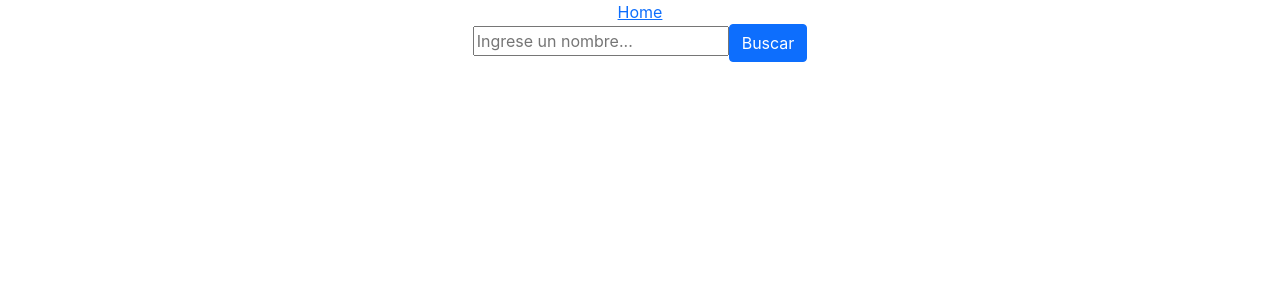
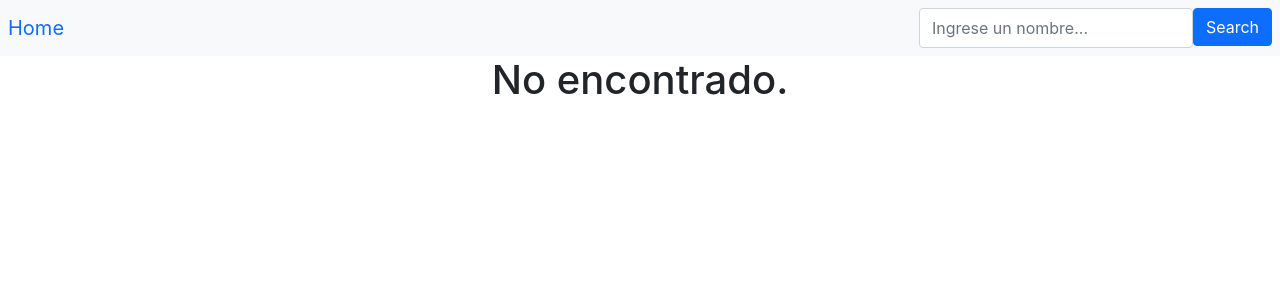
Before and after one commit to matiascalvar/ProjectRickMorty, a React (Create React App) app in the folder client/: page /1 in a window 1280 px wide. Shown: the top 300 px of the page. Built offline with nearby package versions, Linux system fonts and the light colour scheme.

Commit message:
some tweaks

```diff
--- a/client/src/components/Card/Card.js
+++ b/client/src/components/Card/Card.js
@@ -1,7 +1,7 @@
 import React from 'react'
 import styles from '../Card/Card.module.css'
-import {useParams} from 'react-router-dom'
-import {results} from '/Users/matia/Desktop/Programming/HENRY/ProjectRickMorty/client/src/data/myDB'
+// import {useParams} from 'react-router-dom'
+// import {results} from '/Users/matia/Desktop/Programming/HENRY/ProjectRickMorty/client/src/data/myDB'
 
 export default function Card ({match, id, name, status, species, gender, image, episode}) {
     // console.log("match.param.name",match)
--- a/client/src/components/Cards/Cards.js
+++ b/client/src/components/Cards/Cards.js
@@ -1,27 +1,26 @@
-import React from 'react'
+import React, {useState}from 'react'
 import {results} from '/Users/matia/Desktop/Programming/HENRY/ProjectRickMorty/client/src/data/myDB'
 import Card from '../Card/Card.js'
 import {useParams} from 'react-router-dom'
 
-
 // renderizar Cards siempre. Luego chequear la url. y en base a eso pasarle el array a itinerar
-let array = results
 // Issue : Luego de buscar un nombre no se actualiza el componente cards utilizando un Link
-// usar state?
+// usar state? Funciona.
 
 export default function Cards (props) {
+    let [state] = useState(results)
     let url = useParams()
     // console.log(url.name)
     if(Object.keys(url).length !== 0) {
         // filtrar el personaje y pasarselo abajo
-        array = results.filter(p => p.name === url.name)
+        state = ( results.filter(p => p.name === url.name)) // setState me genera un bucle inf
     }
-
+    console.log('state just before render: ',state)
 
     return (
         <div className="d-flex justify-content-center" style={{flexWrap: "wrap"}}>
-        {
-            array.map(
+            { state.length !== 0?
+                (state.map(
                     p =>
                     <Card
                         image={p.image}
@@ -33,8 +32,8 @@ export default function Cards (props) {
                         gender={p.gender}
                         episode={p.episode}
                     />
-
-                )
+                ))
+                : <h1>No encontrado.</h1>
             }
         </div>
     )
--- a/client/src/components/Nav/Nav.js
+++ b/client/src/components/Nav/Nav.js
@@ -8,23 +8,23 @@ export default function Nav () {
     }
 
     return (
-        <nav>
-            <Link to="/">Home</Link>
+        <nav className="nav bg-light justify-content-between p-2">
+            <Link className="navbar-brand" to="/">Home</Link>
 
-            <form className=""
+            <form className="d-flex"
             onSubmit={(e) => {
             e.preventDefault();
-            setPersonaje("")
+            setPersonaje("") //it doesn't work
             }}>
                 <input
-                className=""
+                className="form-control"
                 placeholder="Ingrese un nombre..."
                 onChange={(e) =>handleChange(e)}
                 value={personaje}
                 />
 
                 <Link to={`/${personaje}`}>
-                    <button className="btn btn-primary" type="submit">Buscar</button>
+                    <button className="btn btn-primary" type="submit">Search</button>
                 </Link>
             </form>
         </nav>
```
Lines whose indentation alone changed are shown as unchanged.
